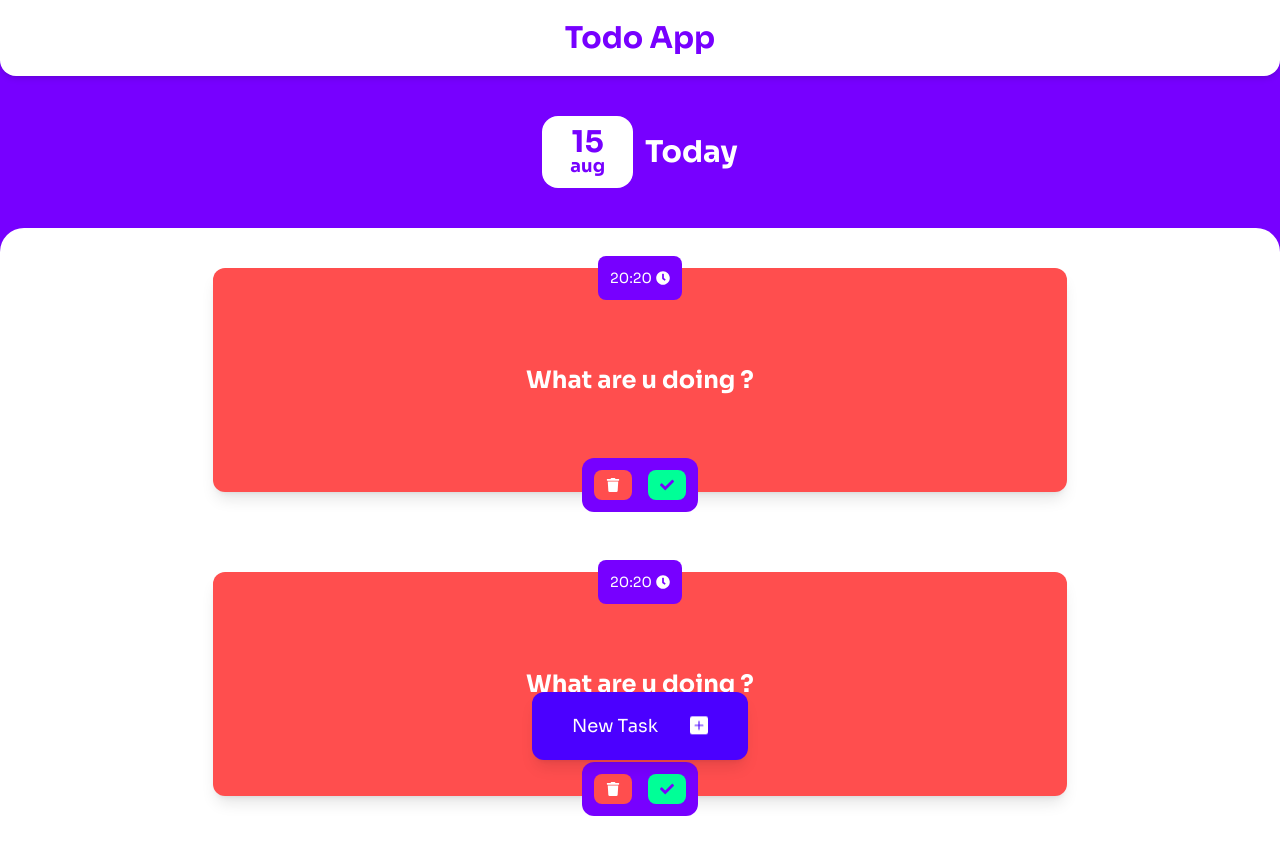
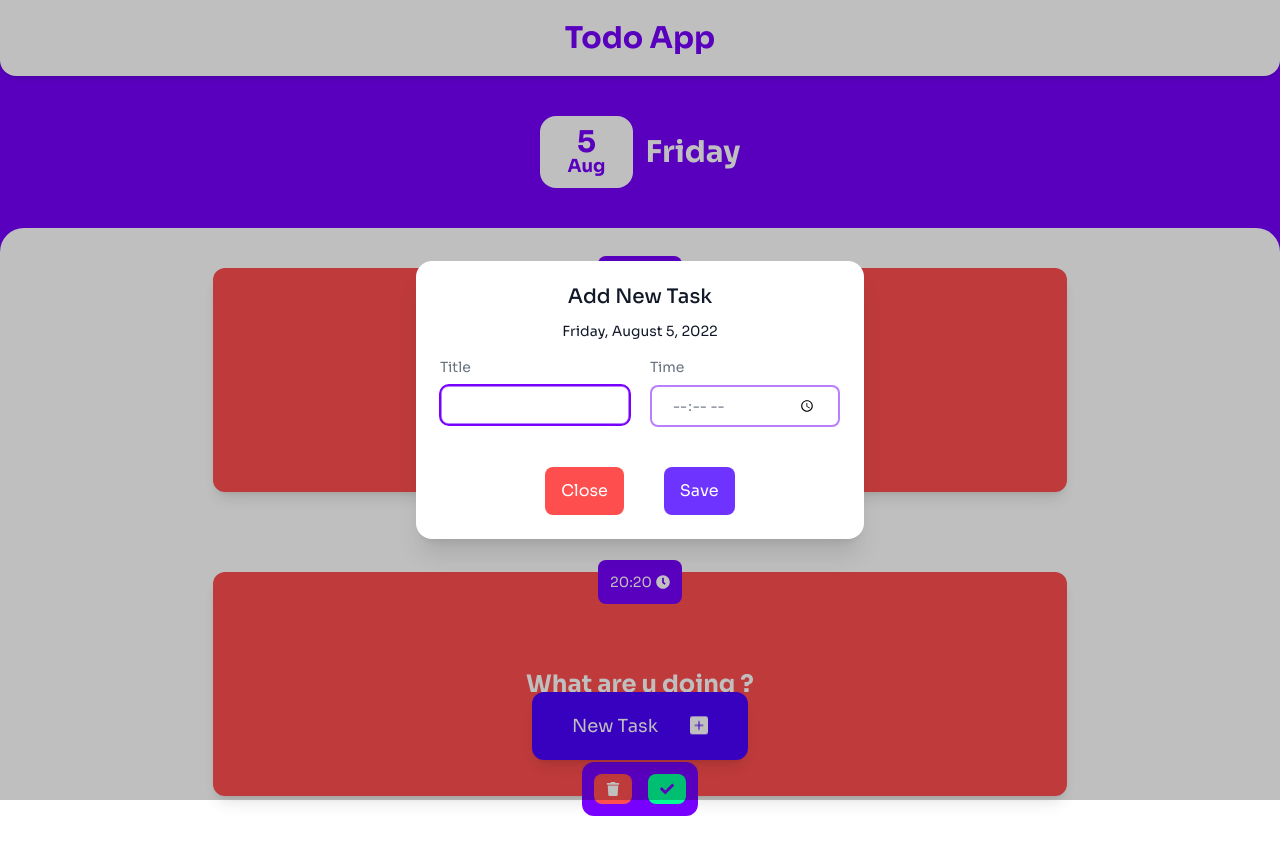
Before and after one commit to saefulbarkah/todo-react-context, a React (Create React App) app: page / in a window 1280 px wide. Both pictures are taken after a click on the button "New Task". Shown: the top 854 px of the page. Built offline with nearby package versions, Linux system fonts and the light colour scheme.

Commit message:
Installing Headless UI, add modal, dynamic get Date

```diff
--- a/package.json
+++ b/package.json
@@ -3,6 +3,7 @@
   "version": "0.1.0",
   "private": true,
   "dependencies": {
+    "@headlessui/react": "^1.6.6",
     "@testing-library/jest-dom": "^5.16.4",
     "@testing-library/react": "^13.3.0",
     "@testing-library/user-event": "^13.5.0",
--- a/src/components/Button.js
+++ b/src/components/Button.js
@@ -1,9 +1,11 @@
 import React from "react";
 
-const Button = ({ children, addClassName }) => {
+const Button = ({ children, addClassName, isClicked }) => {
   return (
     <>
-      <button className={addClassName}>{children}</button>
+      <button className={addClassName} onClick={isClicked}>
+        {children}
+      </button>
     </>
   );
 };
--- a/src/components/ButtonNewTask.js
+++ b/src/components/ButtonNewTask.js
@@ -1,17 +1,43 @@
-import React from "react";
+import React, { useState } from "react";
 import { BsPlusSquareFill } from "react-icons/bs";
 import Button from "./Button";
+import DateNow from "./DateNow";
+import Modal from "./Modal";
+import NewTask from "./NewTask";
 
-const ButtonNewTask = () => {
+const ButtonNewTask = ({ show }) => {
+  let [isOpen, setIsOpen] = useState(false);
+
+  function closeModal() {
+    setIsOpen(false);
+  }
+
+  function openModal() {
+    setIsOpen(true);
+  }
   return (
+    <>
       <div className="fixed bottom-10 flex justify-center w-full z-50">
-      <Button addClassName="bg-button py-5 rounded-xl shadow-lg text-lg">
+        <Button
+          addClassName="bg-button py-5 rounded-xl shadow-lg text-lg"
+          isClicked={() => openModal()}
+        >
           <div className="flex items-center gap-8 px-10">
             <span>New Task</span>
             <BsPlusSquareFill className="animate-bounce" />
           </div>
         </Button>
       </div>
+      <Modal
+        isOpen={isOpen}
+        closeModal={closeModal}
+        title={"Add New Task"}
+        bodyModal={<NewTask />}
+        button="Save"
+        buttonClose="Close"
+        date={<DateNow />}
+      />
+    </>
   );
 };
 
--- a/src/components/DateCard.js
+++ b/src/components/DateCard.js
@@ -1,14 +1,19 @@
 import React from "react";
 
 const DateCard = () => {
+  const today = new Date();
   return (
     <>
       <div className="card flex justify-center items-center text-3xl gap-3">
         <div className="date bg-white flex flex-col justify-center items-center px-7 py-2 rounded-2xl -space-y-2">
-          <span className="text-primary font-bold">15</span>
-          <span className="text-primary font-bold text-lg">aug</span>
+          <span className="text-primary font-bold">{today.getDate()}</span>
+          <span className="text-primary font-bold text-lg">
+            {today.toLocaleString("en-US", { month: "short" })}
+          </span>
         </div>
-        <span className="font-bold">Today</span>
+        <span className="font-bold">
+          {today.toLocaleString("en-US", { weekday: "long" })}
+        </span>
       </div>
     </>
   );
--- /dev/null
+++ b/src/components/DateNow.js
@@ -0,0 +1,19 @@
+import React from "react";
+
+const DateNow = () => {
+  let options = {
+    weekday: "long",
+    year: "numeric",
+    month: "long",
+    day: "numeric",
+  };
+  const now = new Date();
+
+  return (
+    <>
+      <div>{now.toLocaleDateString("en-US", options)}</div>
+    </>
+  );
+};
+
+export default DateNow;
--- /dev/null
+++ b/src/components/Modal.js
@@ -0,0 +1,77 @@
+import { Dialog, Transition } from "@headlessui/react";
+import { Fragment, useState } from "react";
+import Button from "./Button";
+
+export default function Modal({
+  isOpen,
+  closeModal,
+  title,
+  bodyModal,
+  button,
+  buttonClose,
+  date,
+}) {
+  return (
+    <>
+      <Transition appear show={isOpen} as={Fragment}>
+        <Dialog as="div" className="relative z-50" onClose={closeModal}>
+          <Transition.Child
+            as={Fragment}
+            enter="ease-out duration-300"
+            enterFrom="opacity-0"
+            enterTo="opacity-100"
+            leave="ease-in duration-200"
+            leaveFrom="opacity-100"
+            leaveTo="opacity-0"
+          >
+            <div className="fixed inset-0 bg-black bg-opacity-25" />
+          </Transition.Child>
+
+          <div className="fixed inset-0 overflow-y-auto">
+            <div className="flex min-h-full items-center justify-center p-4">
+              <Transition.Child
+                as={Fragment}
+                enter="ease-out duration-300"
+                enterFrom="opacity-0 scale-95"
+                enterTo="opacity-100 scale-100"
+                leave="ease-in duration-200"
+                leaveFrom="opacity-100 scale-100"
+                leaveTo="opacity-0 scale-95"
+              >
+                <Dialog.Panel className="w-full max-w-md transform overflow-hidden rounded-2xl bg-white p-6 text-left align-middle shadow-xl transition-all">
+                  <Dialog.Title
+                    as="h3"
+                    className="text-xl text-center font-medium leading-6 text-gray-900"
+                  >
+                    {title}
+                  </Dialog.Title>
+                  <div className="mt-3 text-gray-900 flex justify-center text-sm">
+                    {date}
+                  </div>
+                  <div className="mt-2">
+                    <p className="text-sm text-gray-500">{bodyModal}</p>
+                  </div>
+
+                  <div className="mt-10 flex justify-center items-center gap-10">
+                    <Button
+                      addClassName="bg-red py-3 px-4 rounded-lg"
+                      isClicked={closeModal}
+                    >
+                      {buttonClose}
+                    </Button>
+                    <Button
+                      addClassName="bg-button/80 py-3 px-4 rounded-lg"
+                      isClicked={console.log("SAVE")}
+                    >
+                      {button}
+                    </Button>
+                  </div>
+                </Dialog.Panel>
+              </Transition.Child>
+            </div>
+          </div>
+        </Dialog>
+      </Transition>
+    </>
+  );
+}
--- /dev/null
+++ b/src/components/NewTask.js
@@ -0,0 +1,32 @@
+import React from "react";
+
+const NewTask = () => {
+  return (
+    <>
+      <form>
+        <div className="grid grid-cols-1 gap-5 md:grid-cols-2">
+          <div className="form-grup flex flex-col">
+            <label htmlFor="" className="py-2">
+              Title
+            </label>
+            <input
+              type="text"
+              className="py-2 px-5 rounded-lg border-2 border-primary/50 transition duration-300 outline-primary focus:outline-4 outline-offset-1"
+            />
+          </div>
+          <div className="form-grup flex flex-col">
+            <label htmlFor="" className="py-2">
+              Time
+            </label>
+            <input
+              type="time"
+              className="py-2 px-5 rounded-lg border-2 border-primary/50 transition duration-300 outline-primary focus:outline-4 outline-offset-1"
+            />
+          </div>
+        </div>
+      </form>
+    </>
+  );
+};
+
+export default NewTask;
```
Also changed, not shown: 1 other file (tests, documents, lock files or other folders). Lines whose indentation alone changed are shown as unchanged.
